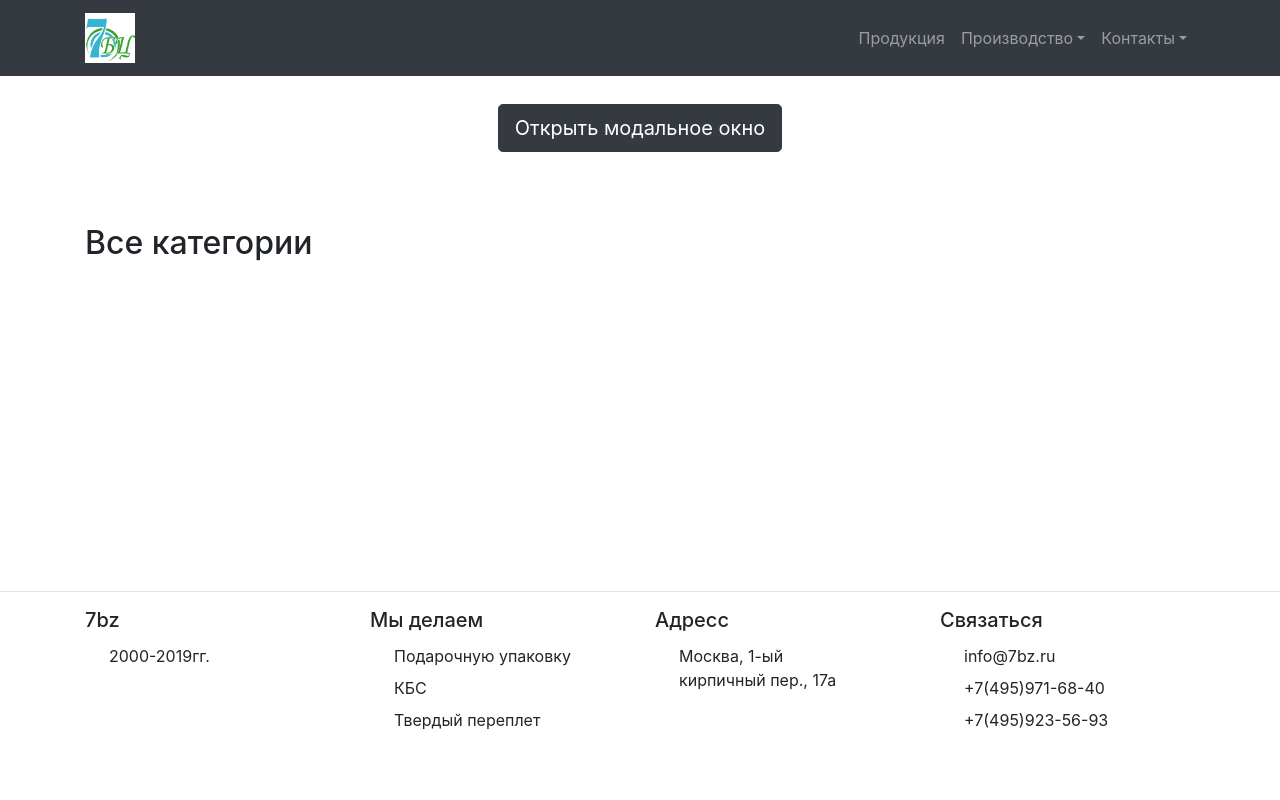
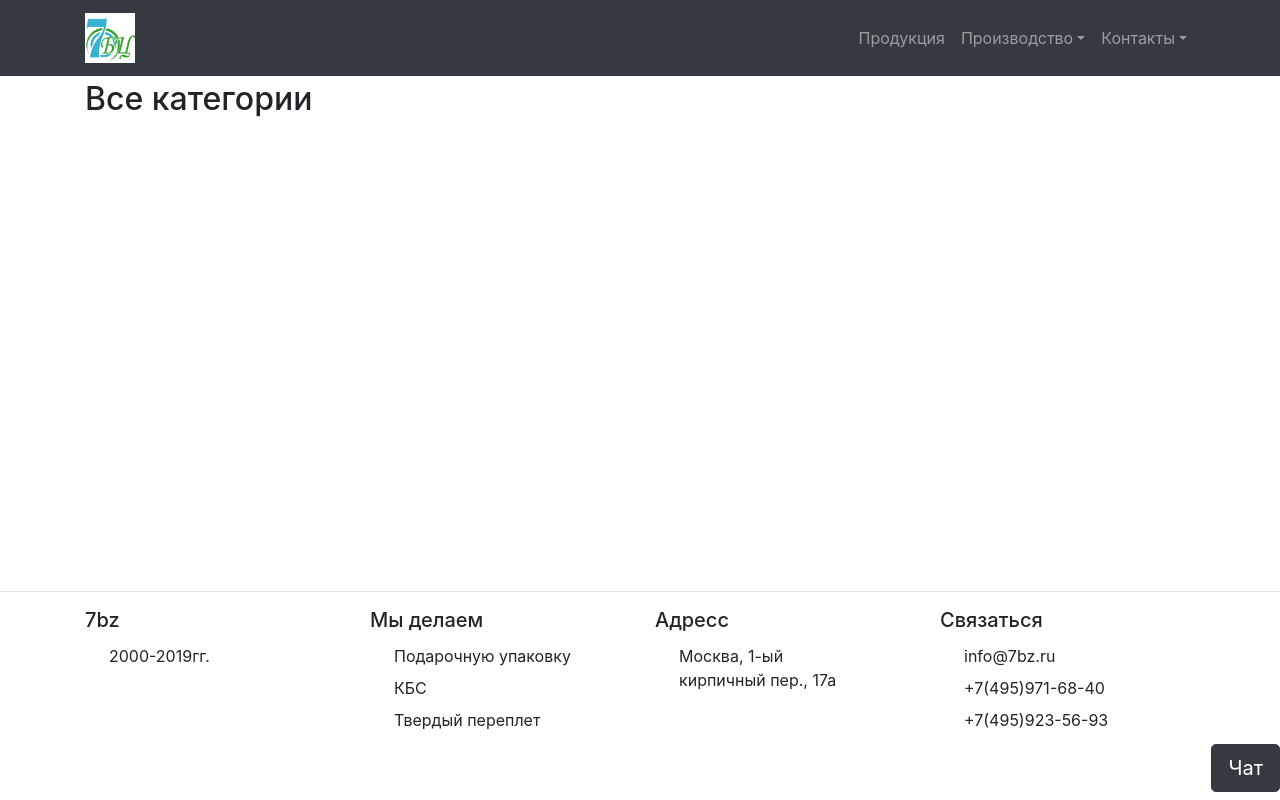
Before and after one commit to Bikaiin/7bz, a Django app: template djangoshop/ecomapp/templates/base.html in a window 1280 px wide. Run offline with Django 3.2, Linux system fonts and the light colour scheme; the template is opened without the code that fills it, so the values that code supplies are empty; some libraries are stand-ins or nearby versions.

Commit message:
Update base.html

```diff
--- a/djangoshop/ecomapp/templates/base.html
+++ b/djangoshop/ecomapp/templates/base.html
@@ -10,7 +10,6 @@
     <meta name="author" content="">
 
     <title>7bz</title>
-    <link rel="stylesheet" type="text/css" href="{% static 'css/my.css' %}">
     <link rel="stylesheet" type="text/css" href="{% static 'css/bootstrap.css' %}">
     <link rel="stylesheet" type="text/css" href="{% static 'css/shop-homepage.css' %}">
 
@@ -64,11 +63,27 @@
         </div>
       </div>
     </nav>
-    <div class="container">
-    <div class="my-5 mx-auto text-center">
-        <button class="btn btn-dark btn-lg" data-toggle="modal" data-target="#exampleModal">Открыть модальное окно</button>
+<div class=" fixed-bottom">
+    <div class="my-2 mx-auto text-right">
+        <button class="btn btn-dark btn-lg" data-toggle="modal" data-target="#exampleModal">Чат</button>
     </div>
+</div>
+    <div class="modal fade" id="exampleModal" tabindex="-1" role="dialog" aria-labelledby="exampleModalLabel" aria-hidden="true">
+    <div class="modal-dialog" role="document">
+        <div class="modal-content">
+            <div class="modal-header">
+                <h5 class="modal-title" id="exampleModalLabel">Обратная связь</h5>
+                <button type="button" class="close" data-dismiss="modal" aria-label="Close">
+                    <span aria-hidden="true">&times;</span>
+                </button>
+            </div>
+            <div class="modal-body">
+                ...
+            </div>
+        </div>
     </div>
+</div>
+
     {%block content%}
     <!-- Page Content -->
     <div class="container">
```
